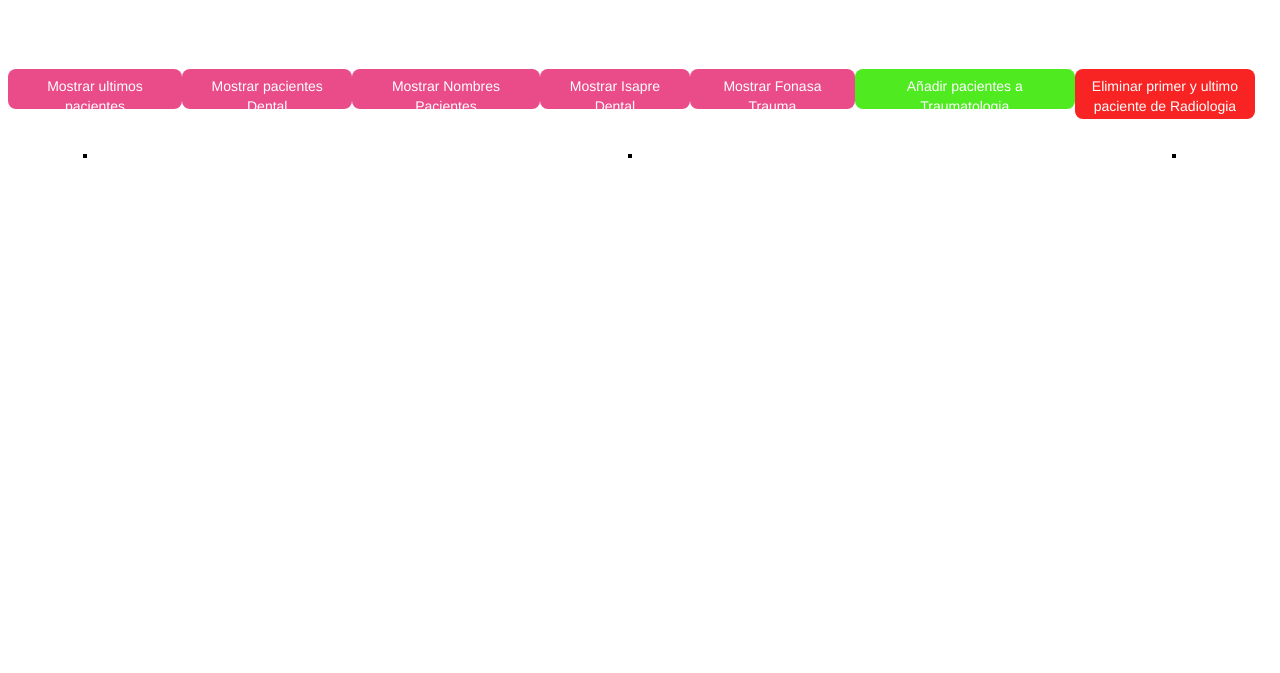
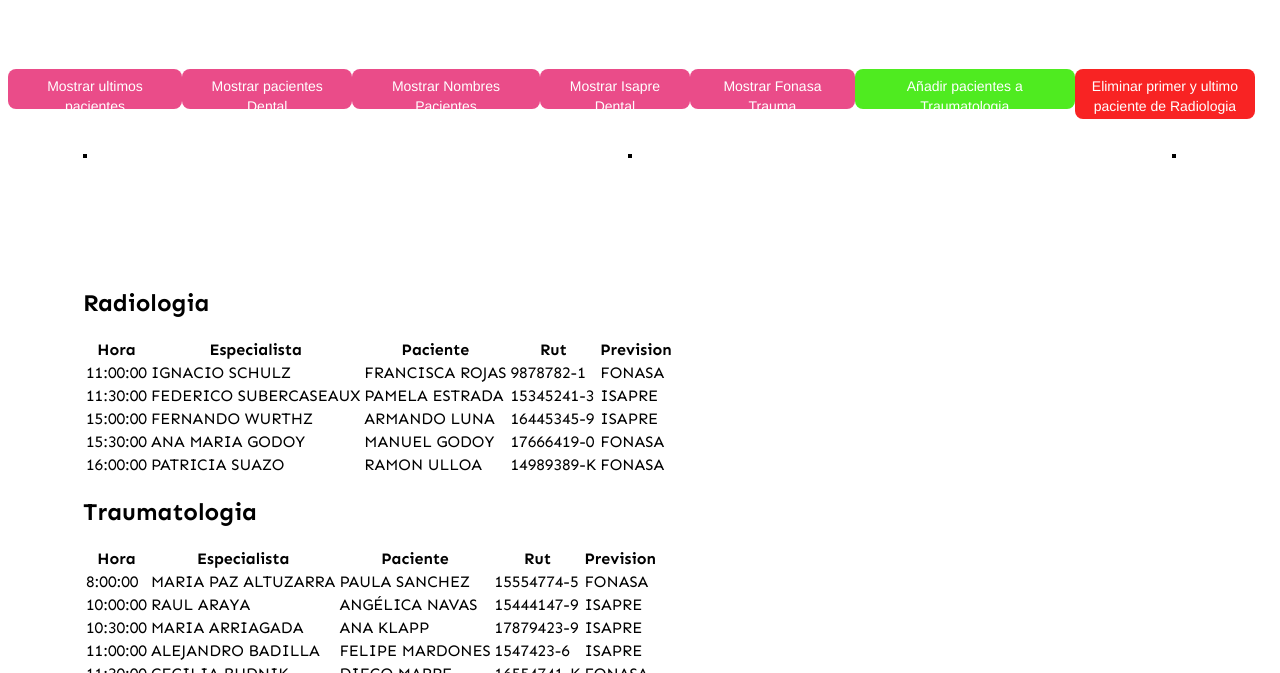
Before and after one commit to martinoremonje/desafio_3_js, a plain HTML site: page index.html in a window 1280 px wide. Shown: the part 135-808 px from the top of the page. Drawn offline with Linux system fonts and the light colour scheme.

Commit message:
añadiendo las tablas completas

```diff
--- a/assets/index.js
+++ b/assets/index.js
@@ -8,6 +8,9 @@ let btn7 = document.getElementById("btn7");
 let texto = document.getElementById("text1");
 let texto1 = document.getElementById("text2");
 let texto2 = document.getElementById("text3");
+let textoTable1 = document.getElementById("textTable1");
+let textoTable2 = document.getElementById("textTable2");
+let textoTable3 = document.getElementById("textTable3");
 let dentalDiv = document.getElementById("Dental");
 let fonasaOIsapre = document.getElementById("fonasaOIsapre");
 
@@ -60,12 +63,14 @@ const mostrarUltimos = () =>{
 
 const añadirYMostrar = () =>{
     Traumatologia.push(...traumatologiaAñadir);
+    mostrarTablas();
     btn2.disabled = true;
 };
 
 const eliminarRadiologia = () =>{
     Radiologia.shift();
     Radiologia.pop();
+    mostrarTablas();
 
     btn3.disabled = true;
 };
@@ -110,6 +115,41 @@ const fonasaTrauma = () =>{
     fonasaOIsapre.innerHTML = fonasaText
 };
 
+const mostrarTablas = () =>{
+    let textoTabla1 = "<tr><th>Hora</th><th>Especialista</th><th>Paciente</th><th>Rut</th><th>Prevision</th></tr>";
+    let textoTabla2 = "<tr><th>Hora</th><th>Especialista</th><th>Paciente</th><th>Rut</th><th>Prevision</th></tr>";
+    let textoTabla3 = "<tr><th>Hora</th><th>Especialista</th><th>Paciente</th><th>Rut</th><th>Prevision</th></tr>";
+    Radiologia.forEach(e=>{
+        textoTabla1 +=  `<tr>
+        <td>${e.hora}</td>
+        <td>${e.especialista}</td>
+        <td>${e.paciente}</td>
+        <td>${e.rut}</td>
+        <td>${e.prevision}</td>
+        </tr>`;
+
+    }); textoTable1.innerHTML = textoTabla1;
+    Traumatologia.forEach(e=>{
+        textoTabla2 +=  `<tr>
+        <td>${e.hora}</td>
+        <td>${e.especialista}</td>
+        <td>${e.paciente}</td>
+        <td>${e.rut}</td>
+        <td>${e.prevision}</td>
+        </tr>`;
+
+    }); textoTable2.innerHTML = textoTabla2;
+    Dental.forEach(e=>{
+        textoTabla3 +=  `<tr>
+        <td>${e.hora}</td>
+        <td>${e.especialista}</td>
+        <td>${e.paciente}</td>
+        <td>${e.rut}</td>
+        <td>${e.prevision}</td>
+        </tr>`;
+
+    }); textoTable3.innerHTML = textoTabla3;
+}
 
 
 const Radiologia = [
@@ -187,12 +227,41 @@ const Traumatologia = [
         "prevision":"ISAPRE"}
 ];
 const Dental = [
-    { hora: "8:30:00", especialista: "ANDREA ZUÑIGA", paciente: "MARCELA RETAMAL", rut: "11123425-6", prevision: "ISAPRE"},
-    { hora: "11:00:00", especialista: "MARIA PIA ZAÑARTU", paciente: "ANGEL MUÑOZ", rut: "9878789-2", prevision: "ISAPRE"},
-    { hora: "11:30:00", especialista: "SCARLETT WITTING", paciente: "MARIO KAST", rut: "7998789-5", prevision: "FONASA"},
-    { hora: "13:00:00", especialista: "FRANCISCO VON TEUBER", paciente: "KARIN FERNANDEZ", rut: "18887662-K", prevision: "FONASA"},
-    { hora: "13:30:00", especialista: "EDUARDO VIÑUELA", paciente: "HUGO SANCHEZ", rut: "17665461-4", prevision: "FONASA"},
-    { hora: "14:00:00", especialista: "RAQUEL VILLASECA", paciente: "ANA SEPULVEDA", rut: "14441281-0", prevision: "ISAPRE"},
+    { hora: "8:30:00",
+    especialista: "ANDREA ZUÑIGA",
+    paciente: "MARCELA RETAMAL",
+    rut: "11123425-6",
+    prevision: "ISAPRE"},
+
+    { hora: "11:00:00",
+    especialista: "MARIA PIA ZAÑARTU",
+    paciente: "ANGEL MUÑOZ",
+    rut: "9878789-2",
+    prevision: "ISAPRE"}
+    ,
+    { hora: "11:30:00",
+    especialista: "SCARLETT WITTING",
+    paciente: "MARIO KAST",
+    rut: "7998789-5",
+    prevision: "FONASA"}
+    ,
+    { hora: "13:00:00",
+    especialista: "FRANCISCO VON TEUBER",
+    paciente: "KARIN FERNANDEZ",
+    rut: "18887662-K",
+    prevision: "FONASA"}
+    ,
+    { hora: "13:30:00",
+    especialista: "EDUARDO VIÑUELA",
+    paciente: "HUGO SANCHEZ",
+    rut: "17665461-4",
+    prevision: "FONASA"}
+    ,
+    { hora: "14:00:00",
+    especialista: "RAQUEL VILLASECA",
+    paciente: "ANA SEPULVEDA",
+    rut: "14441281-0",
+    prevision: "ISAPRE"},
   ];
 
 let traumatologiaAñadir = [{
@@ -232,4 +301,5 @@ let traumatologiaAñadir = [{
 },
 ]
 
+mostrarTablas();
 console.log(Radiologia, Traumatologia, Dental)
--- a/index.html
+++ b/index.html
@@ -31,6 +31,7 @@
         <div>
             <table id="text3" style="border: 2px solid black;"></table></div>
     </div>
+
     <div style="display: flex; justify-content: space-between; padding: 25px 125px;">
 
         <div>
@@ -42,6 +43,17 @@
             <div id="fonasaOIsapre"></div>
         </div>
     </div>
+    <div style="padding: 25px 75px; margin-top: 10px;">
+        <div>
+            <h2>Radiologia</h2>
+            <table id="textTable1"></table></div>
+        <div>
+            <h2>Traumatologia</h2>
+            <table id="textTable2"></table></div>
+        <div>
+            <h2>Dental</h2>
+            <table id="textTable3"></table></div>
+    </div>
 
     <script src="assets/index.js"></script>
 </body>
```
